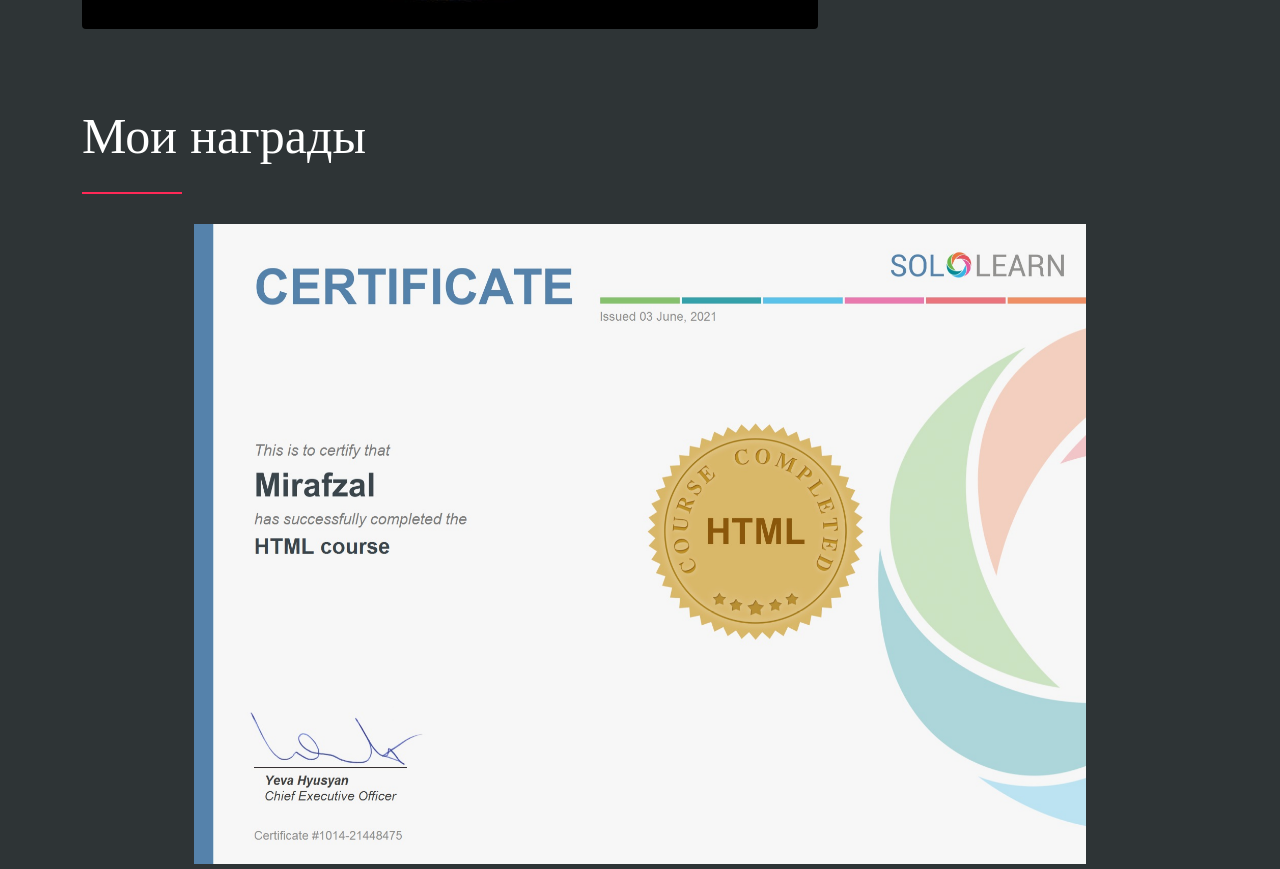
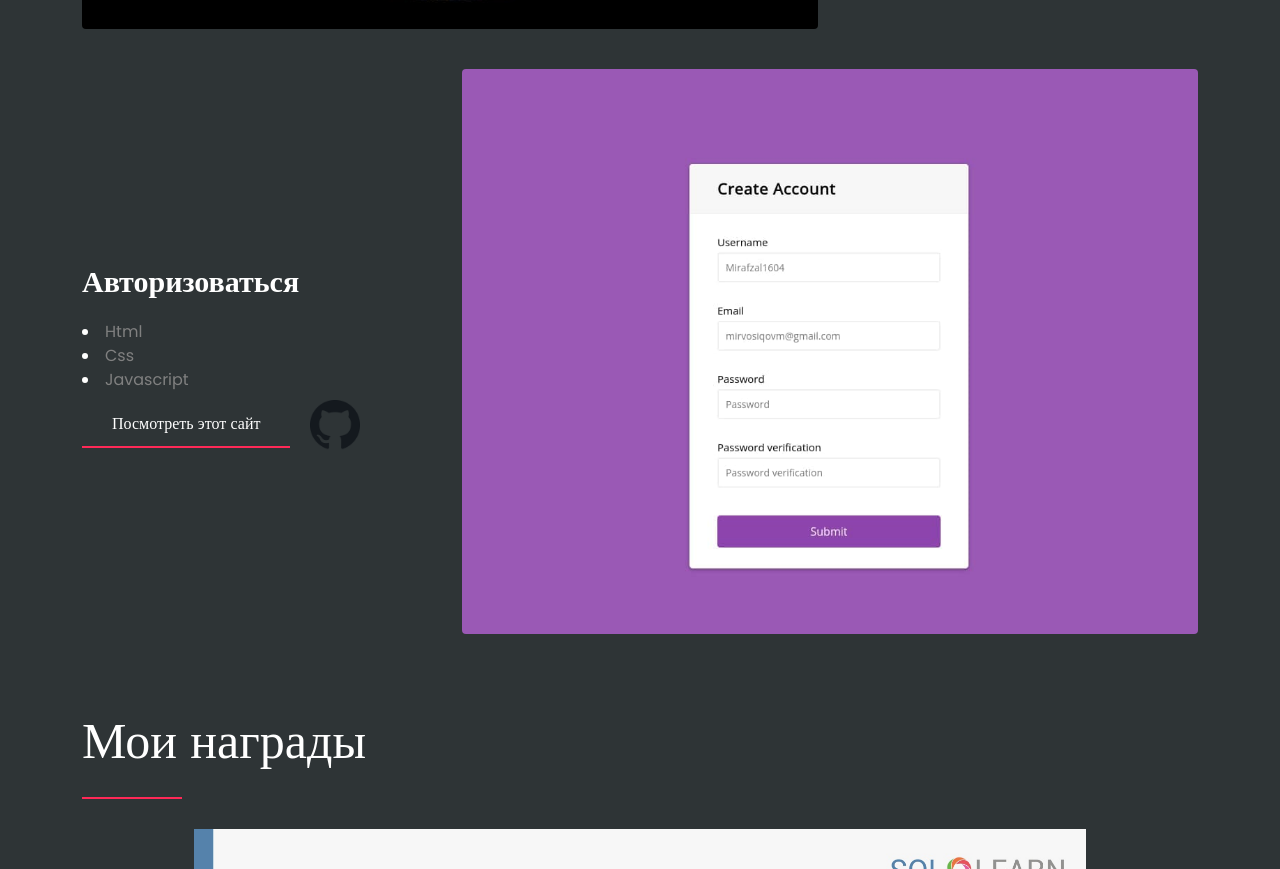
Before and after one commit to MirAfzal1604/AllWebRus, a plain HTML site: page index.html in a window 1280 px wide. Shown: the part 10155-11024 px from the top of the page. Drawn offline with nearby package versions, Linux system fonts and the light colour scheme.

Commit message:
Add files via upload

```diff
--- a/index.html
+++ b/index.html
@@ -31,8 +31,8 @@
                 <div class="dropdown">
                     <button onclick="openLang()" class="dropbtn">Рус</button>
                     <div id="myDropdown" class="dropdown-content">
-                        <a href="https://mirafzal1604.github.io/AllWeb/">Анг</a>
-                        <a href="https://mirafzal1604.github.io/AllWebUzb/">Узб</a>
+                        <a href="#">Анг</a>
+                        <a href="#">Узб</a>
                     </div>
                 </div>
 
@@ -619,6 +619,38 @@
                     </div>
                 </div>
 
+                <div class="works">
+                    <div class="row align-items-center flex-row">
+                        <div class="with_what col-12 col-lg-4 revealXLeft">
+                            <p>
+                                Авторизоваться
+                            </p>
+                            <ul>
+                                <li class="with_language">
+                                    <a href="#">Html</a>
+                                </li>
+                                <li class="with_language">
+                                    <a href="#">Css</a>
+                                </li>
+                                <li class="with_language">
+                                    <a href="#">Javascript</a>
+                                </li>
+                            </ul>
+                            <div class="sourse">
+                                <button class="works_web">
+                                    <a href="https://mirafzal1604.github.io/FormLogin/" target="_blanks">Посмотреть этот сайт</a>
+                                </button>
+                                <div class="works_git">
+                                    <a href="https://github.com/MirAfzal1604/FormLogin/" target="_blanks"><img src="./img/2048px-Octicons-mark-github.svg.png"></a>
+                                </div>
+                            </div>
+                        </div>
+                        <div class="works_img col-12 col-lg-8 revealXRight">
+                            <img src="./img/formLogin.jpg" alt="login">
+                        </div>
+                    </div>
+                </div>
+
             </section>
 
             <section id="Rewards">
```
Also changed, not shown: img/formLogin.jpg (added).
